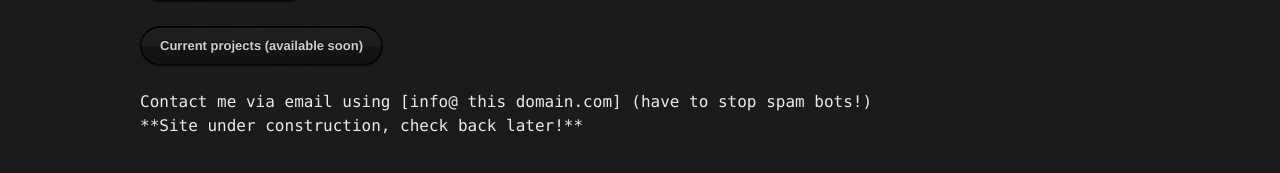
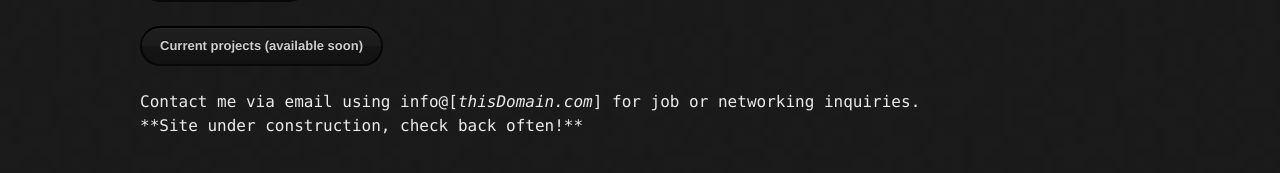
Before and after one commit to zackruiz77/zackruiz77.github.io, a Jekyll site: the page built from README.md, in a window 1280 px wide. Shown: the part 274-447 px from the top of the page. Built offline with Jekyll 4.4.1, drawn with Linux system fonts in a browser that asks for light colours; our own code applies the rules of GitHub Pages for plain Markdown files.

Commit message:
Adjust snippet and contact info

```diff
--- a/README.md
+++ b/README.md
@@ -8,8 +8,8 @@
     <a href="https://zruiz.com/" class="btn">Current projects (available soon)</a>
     <br>
     <br>
-    Contact me via email using [info@ this domain.com] (have to stop spam bots!)
+    Contact me via email using info@[<em>thisDomain.com</em>] for job or networking inquiries.
 
 <br>
-**Site under construction, check back later!**
+**Site under construction, check back often!**
 </body>
```
Also changed, not shown: code_snippets.md (+2 -2 lines).
